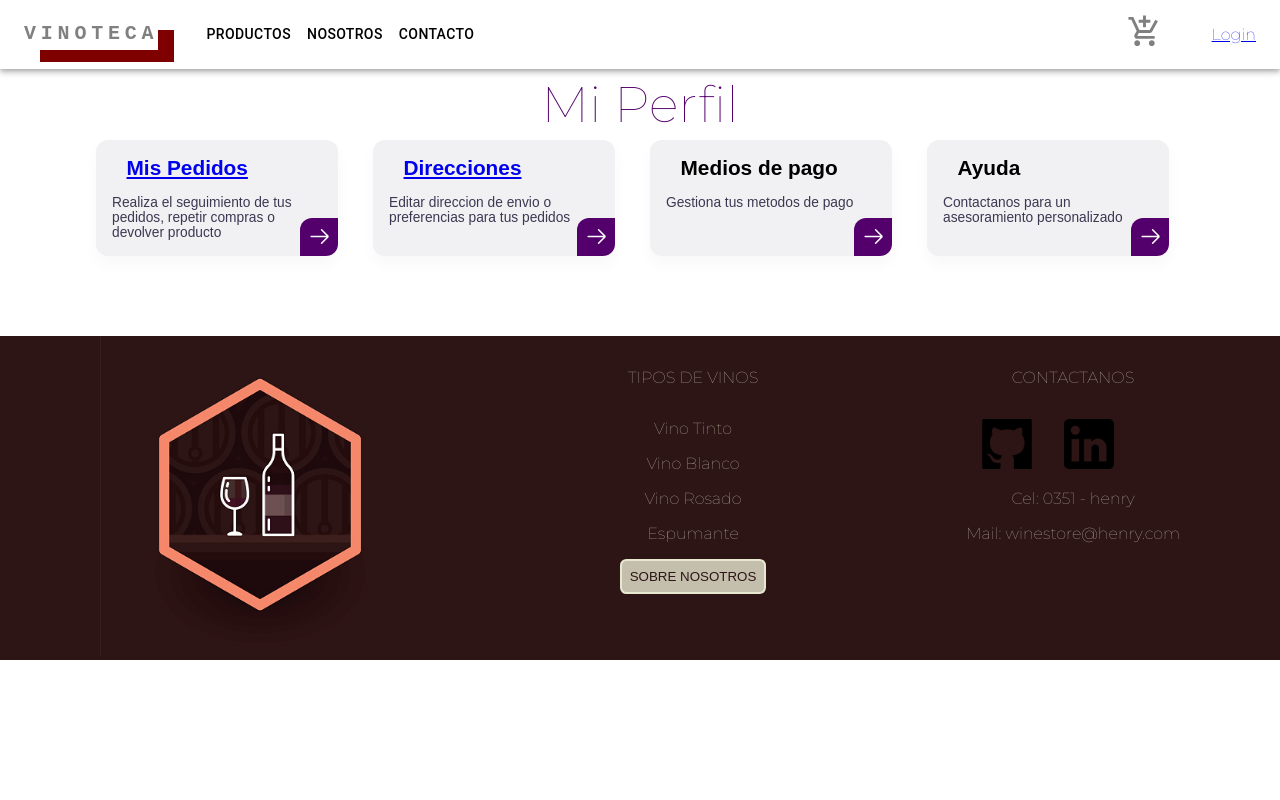
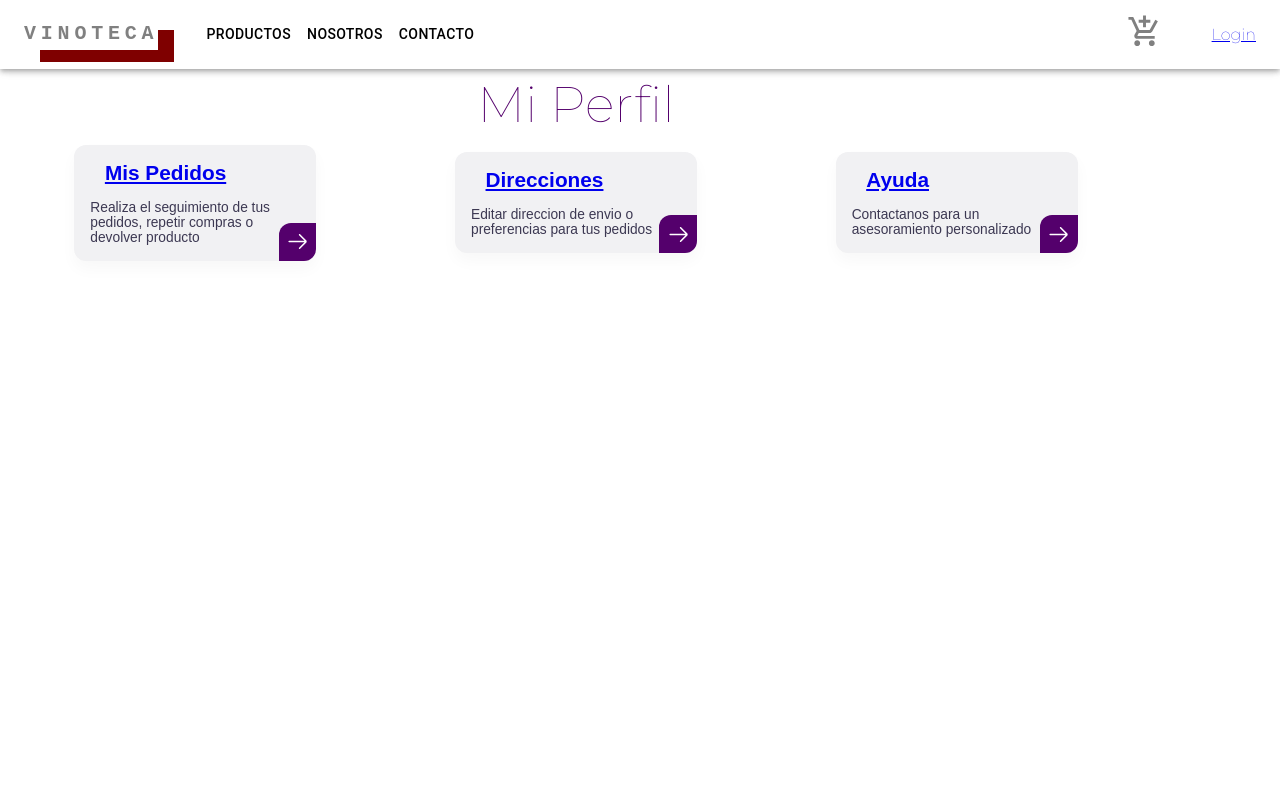
Before and after one commit to vinoteca-ecommerce/wineEcommerce, a React (Create React App) app in the folder client/: page /userProfile in a window 1280 px wide. Shown: the top 800 px of the page. Built offline with nearby package versions, Linux system fonts and the light colour scheme; a web font is replaced by a local one.

Commit message:
userProfileToBeContinue

```diff
--- a/client/src/App.js
+++ b/client/src/App.js
@@ -16,7 +16,8 @@ import { ShoppingCar } from './components/ShoppingCar/ShoppingCar';
 
 import {UserProfile} from './components/UserProfile/UserProfile'
 import {UserOrders} from './components/UserProfile/UserOrders'
-import {UserDirection} from './components/UserProfile/UserDirection'
+import {UserAddress} from './components/UserProfile/UserAddress'
+import {UserAddressForm} from './components/UserProfile/UserAddressForm'
 
 import { PrivateDash } from './components/AdminDashboard/PrivateDash';
 import { PrivateDeleteDash } from './components/AdminDashboard/PrivateDeleteDash';
@@ -66,7 +67,9 @@ function App() {
         <Route path='/shoppingCar' element={<ShoppingCar/>}/>
         <Route path='/userProfile' element={<UserProfile/>}/>
         <Route path='/userOrders' element={<UserOrders/>}/>
-        <Route path='/userDirection' element={<UserDirection/>}/>
+        <Route path='/userAddress' element={<UserAddress/>}/>
+        <Route path='/userAddressForm' element={<UserAddressForm/>}/>
+        {/* <Route path='/userHelp' element={<UserHelp/>}/> */}
       </Routes>
       <Footer/>
     </div>
--- a/client/src/components/UserProfile/UserDirection.jsx
+++ b/client/src/components/UserProfile/UserAddress.jsx
@@ -1,6 +1,6 @@
 import React from 'react'
-import styles from '../UserProfile/UserDirection.module.css'
-export const UserDirection = () => {
+import styles from '../UserProfile/UserAddress.module.css'
+export const UserAddress = () => {
   return (
     <>
       <div className={styles.title}>
--- /dev/null
+++ b/client/src/components/UserProfile/UserAddressForm.jsx
@@ -0,0 +1,26 @@
+
+import React from 'react'
+import styles from '../UserProfile/UserAddressForm.module.css'
+
+export const UserAddressForm = () => {
+  return (
+    <div className={styles.aling}>
+      <div className={styles.inputForm}>
+        <label>NOMBRE</label>
+        <input plasceholder="Nombre" />
+        <label>TELEFONO</label>
+        <input plasceholder="Telefono" />
+        <label>DIRECCION</label>
+        <input plasceholder="Direccion" />
+        <label>CIUDAD</label>
+        <input plasceholder="Ciudad" />
+        <label>PROVINCIA</label>
+        <input plasceholder="Provincia" />
+        <label>CP</label>
+        <input plasceholder="Codigo Postal" />
+        <span>PAIS</span>
+        <select>Paises</select>
+      </div>
+    </div>
+  );
+}
--- /dev/null
+++ b/client/src/components/UserProfile/UserAddressForm.module.css
@@ -0,0 +1,5 @@
+.align{
+    display: flex;
+    align-items: center;
+    justify-content: center;
+}
--- a/client/src/components/UserProfile/UserOrders.jsx
+++ b/client/src/components/UserProfile/UserOrders.jsx
@@ -7,19 +7,28 @@ import React from 'react'
 export const UserOrders= () => {
   return (
     <div>
+      <div className={styles.container}>
         <div className={styles.title}>
-            <h1>MIS PEDIDOS</h1>
+          <h1>MIS PEDIDOS</h1>
         </div>
 
-      <nav className='navBar'>
-        <ul className={styles.ulBreadcrumbs}>
-          <li><a href='#'> PEDIDOS </a></li>
-          <li><a href='#'>VOLVER A COMPRAR</a></li>
-          <li><a href='#'>PEDIDOS PENDIENTES</a></li>
-          <li><a href='#'>PEDIDOS CANCELADOS</a></li>
-          <li><a href='#'>DEVOLUCIONES</a></li>
-        </ul>
-      </nav>
+        <nav className="navBar">
+          <ul className={styles.ulBreadcrumbs}>
+            <li>
+              <a href="#">HOME</a>
+            </li>
+            <li>
+              <a href="#">PEDIDOS</a>
+            </li>
+            <li>
+              <a href="#">PEDIDOS PENDIENTES</a>
+            </li>
+            <li>
+              <a href="#">PEDIDOS CANCELADOS</a>
+            </li>
+          </ul>
+        </nav>
+      </div>
     </div>
   );
 }
--- a/client/src/components/UserProfile/UserOrders.module.css
+++ b/client/src/components/UserProfile/UserOrders.module.css
@@ -1,3 +1,8 @@
+.container{
+  height: 90vh;
+  width: 100vw;
+}
+
 .title{
   margin-top: 5px;
   margin-bottom: 5px;
--- a/client/src/components/UserProfile/UserProfile.jsx
+++ b/client/src/components/UserProfile/UserProfile.jsx
@@ -1,24 +1,26 @@
-import React from 'react'
-import style from '../UserProfile/UserProfile.module.css'
-import {NavLink} from 'react-router-dom'
-
+import React from "react";
+import styles from "../UserProfile/UserProfile.module.css";
+import { NavLink } from "react-router-dom";
 
 export const UserProfile = () => {
   return (
     <>
-      <div className={style.profileTitle}>
+      <div className={styles.container}>
+        <div className={styles.profileTitle}>
           <span> Mi Perfil</span>
         </div>
-    <div className={style.cardContainer}>
-      <div className={style.card}>
-          <NavLink to='/userOrders'>
-        <h3 className={style.card__title}>Mis Pedidos</h3></NavLink>
-        <p className={style.card__content}>
+
+        <div className={styles.cardContainer}>
+          <div className={styles.card}>
+            <NavLink to="/userOrders">
+              <h3 className={styles.card__title}>Mis Pedidos</h3>
+            </NavLink>
+            <p className={styles.card__content}>
               Realiza el seguimiento de tus pedidos, repetir compras o devolver
               producto{" "}
             </p>
-        {/* <div className={style.card__date}>April 15, 2022</div> */}
-        <div className={style.card__arrow}>
+
+            <div className={styles.card__arrow}>
               <svg
                 xmlns="http://www.w3.org/2000/svg"
                 fill="none"
@@ -34,15 +36,15 @@ export const UserProfile = () => {
             </div>
           </div>
 
-      <div className={style.card}>
-           <NavLink to='/userDirection'>
-        <h3 className={style.card__title}>Direcciones</h3>
+          <div className={styles.card}>
+            <NavLink to="/userAddress">
+              <h3 className={styles.card__title}>Direcciones</h3>
             </NavLink>
-        <p className={style.card__content}>
+            <p className={styles.card__content}>
               Editar direccion de envio o preferencias para tus pedidos{" "}
             </p>
             {/* <div className={style.card__date}>April 15, 2022</div> */}
-        <div className={style.card__arrow}>
+            <div className={styles.card__arrow}>
               <svg
                 xmlns="http://www.w3.org/2000/svg"
                 fill="none"
@@ -57,30 +59,16 @@ export const UserProfile = () => {
               </svg>
             </div>
           </div>
-      <div className={style.card}>
-        <h3 className={style.card__title}>Medios de pago</h3>
-        <p className={style.card__content}>Gestiona tus metodos de pago </p>
-        {/* <div className={style.card__date}>April 15, 2022</div> */}
-        <div className={style.card__arrow}>
-          <svg
-            xmlns="http://www.w3.org/2000/svg"
-            fill="none"
-            viewBox="0 0 24 24"
-            height="15"
-            width="15"
-          >
-            <path
-              fill="#fff"
-              d="M13.4697 17.9697C13.1768 18.2626 13.1768 18.7374 13.4697 19.0303C13.7626 19.3232 14.2374 19.3232 14.5303 19.0303L20.3232 13.2374C21.0066 12.554 21.0066 11.446 20.3232 10.7626L14.5303 4.96967C14.2374 4.67678 13.7626 4.67678 13.4697 4.96967C13.1768 5.26256 13.1768 5.73744 13.4697 6.03033L18.6893 11.25H4C3.58579 11.25 3.25 11.5858 3.25 12C3.25 12.4142 3.58579 12.75 4 12.75H18.6893L13.4697 17.9697Z"
-            ></path>
-          </svg>
-        </div>
-      </div>
-      <div className={style.card}>
-        <h3 className={style.card__title}>Ayuda</h3>
-        <p className={style.card__content}>Contactanos para un asesoramiento personalizado</p>
-        {/* <div className={style.card__date}>April 15, 2022</div> */}
-        <div className={style.card__arrow}>
+
+          <div className={styles.card}>
+            <NavLink to="/userHelp">
+              <h3 className={styles.card__title}>Ayuda</h3>
+            </NavLink>
+            <p className={styles.card__content}>
+              Contactanos para un asesoramiento personalizado
+            </p>
+
+            <div className={styles.card__arrow}>
               <svg
                 xmlns="http://www.w3.org/2000/svg"
                 fill="none"
@@ -96,6 +84,7 @@ export const UserProfile = () => {
             </div>
           </div>
         </div>
+      </div>
     </>
   );
-}
+};
--- a/client/src/components/UserProfile/UserProfile.module.css
+++ b/client/src/components/UserProfile/UserProfile.module.css
@@ -1,4 +1,7 @@
-
+.container{
+  height: 90vh;
+  width: 90vw;
+}
 
 .profileTitle{
 
@@ -11,12 +14,12 @@
 }
 
 .cardContainer{
+   display: flex;
+    justify-content: space-around;
+    align-items: center;
+    flex-wrap: wrap;
 
-  width: 85vw;
-  margin: 0 auto;
-  display: grid;
-  grid-template-columns: 1fr 1fr 1fr 1fr;
-  grid-gap: 20px;
+    padding: 5px;
 }
 
 .card {
@@ -86,12 +89,10 @@
 }
 
 
-@media screen and (max-width: 850px){
+/* @media screen and (max-width: 850px){
 .cardContainer{
-  width: 70vw;
-  margin: 0 auto;
-  display: grid;
-  grid-template-columns: 1fr;
-  grid-gap: 10px;
+   padding: 10px;
+
+
 }
-}
+} */
```
Also changed, not shown: client/src/components/UserProfile/UserAddress.module.css (renamed from client/src/components/UserProfile/UserDirection.module.css). Lines whose indentation alone changed are shown as unchanged.
